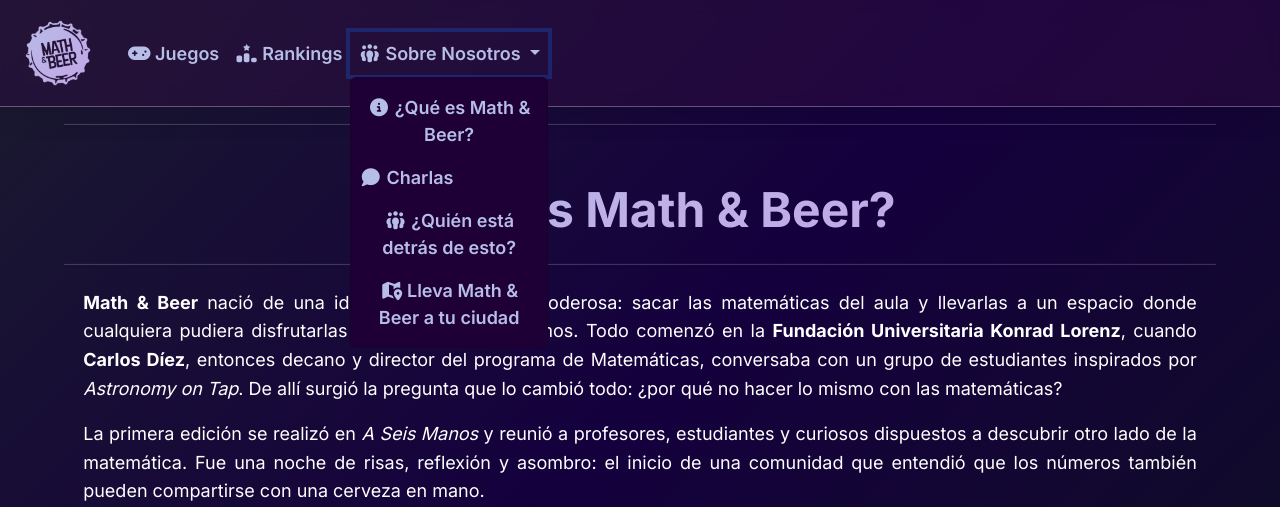
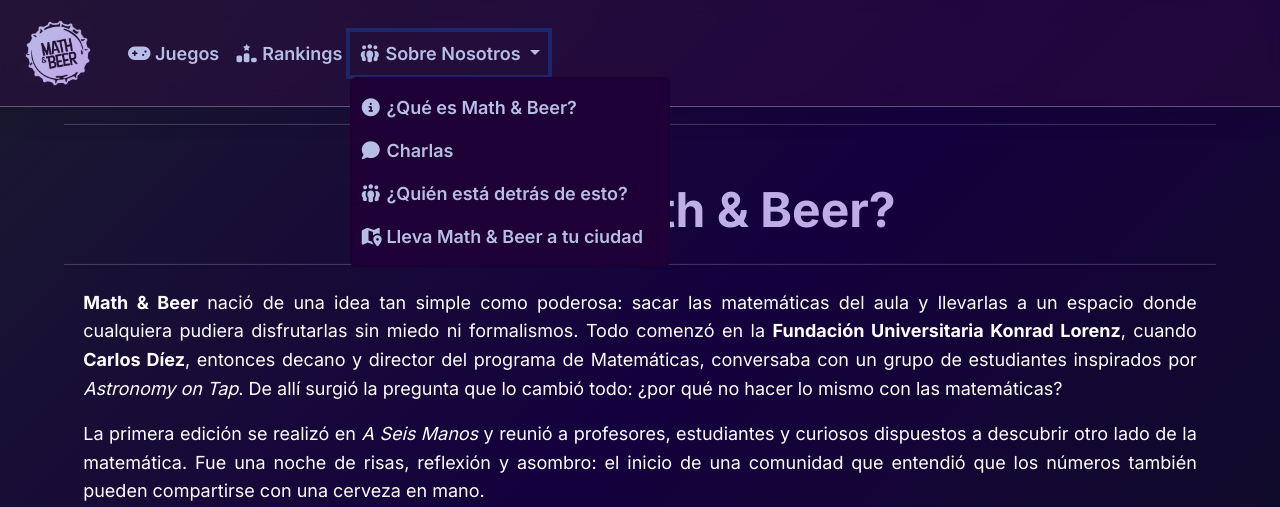
Before and after one commit to Nickdiaz14/math_and_beer_games, a Flask app: page / in a window 1280 px wide, after a click on "Sobre Nosotros". Shown: the top 507 px of the page. Run offline with Flask 3, Linux system fonts and the light colour scheme; some libraries are stand-ins or nearby versions.

Commit message:
Arreglar dropdown

```diff
--- a/static/css/about.css
+++ b/static/css/about.css
@@ -141,4 +141,8 @@
     .myPersonalInfo {
         height: 10em !important;
     }
+
+    .myWidth {
+        width: 20rem;
+    }
 }
--- a/templates/about.html
+++ b/templates/about.html
@@ -30,7 +30,7 @@
                     <button class="nav-link dropdown-toggle" href="#" role="button" data-bs-toggle="dropdown" aria-expanded="false">
                         <i class="fa-solid fa-people-group"></i> Sobre Nosotros
                     </button>
-                    <ul class="dropdown-menu myBg">
+                    <ul class="dropdown-menu myBg myWidth">
                         <li class="nav-item">
                             <button onclick="window.location.href='#Inicio'" class="nav-link active" aria-current="page">
                                 <i class="fa-solid fa-circle-info"></i> ¿Qué es Math & Beer?
```
Also changed, not shown: 1 other file.
